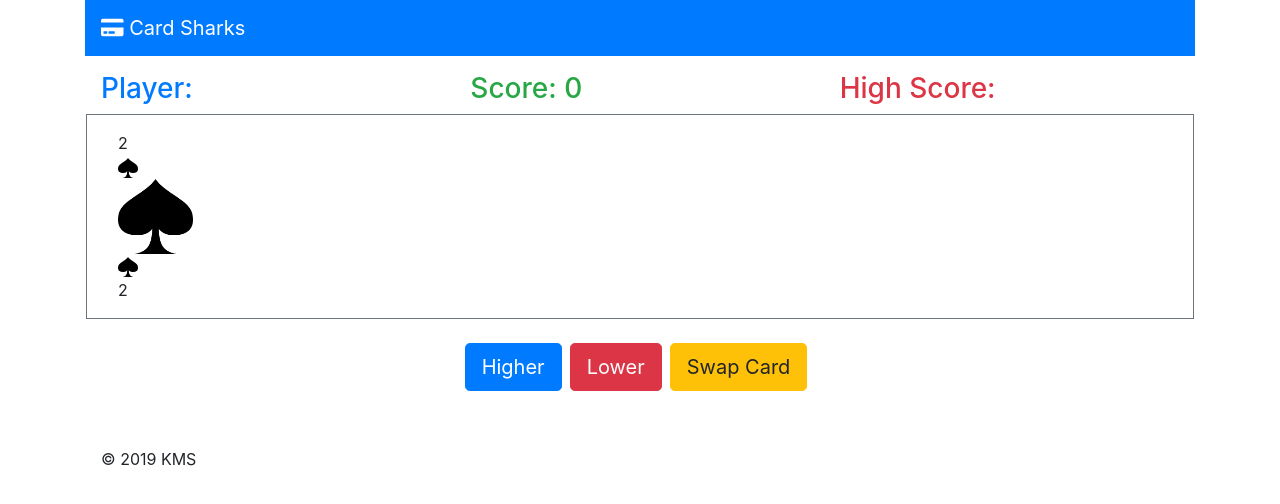
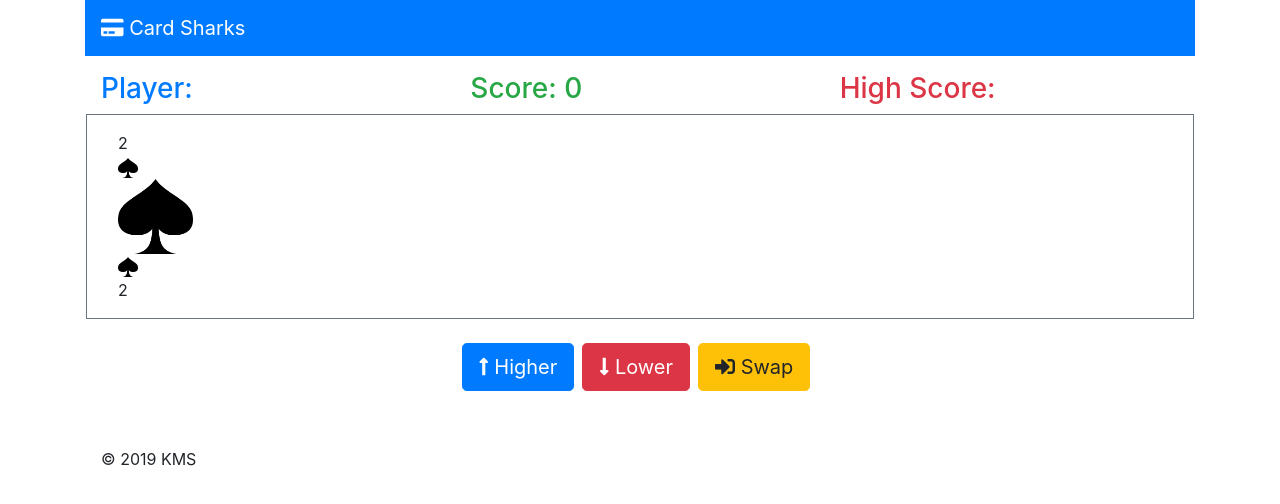
Before and after one commit to livehands/cardsharks, an Angular app: page /game in a window 1280 px wide. Shown: the top 504 px of the page. Built offline with nearby package versions, Linux system fonts and the light colour scheme.

Commit message:
added button icons and swapCard method.

```diff
--- a/src/app/components/game-view/game-view.component.html
+++ b/src/app/components/game-view/game-view.component.html
@@ -19,13 +19,17 @@
   </div>
 </div>
 <div *ngIf="!gameOver" class="row d-flex flex-row justify-content-center mt-4">
-  <button class="btn btn-lg btn-primary mr-2" (click)="checkGame('h');">Higher</button>
-  <button class="btn btn-lg btn-danger mr-2" (click)="checkGame('l');">Lower</button>
-  <button *ngIf="swapCount > 0" class="btn btn-lg btn-warning mr-2" (click)="checkGame('s');">Swap Card</button>
+  <button class="btn btn-lg btn-primary mr-2" (click)="checkGame('h');"><i class="fa fa-long-arrow-alt-up"></i>
+    Higher</button>
+  <button class="btn btn-lg btn-danger mr-2" (click)="checkGame('l');"> <i class="fa fa-long-arrow-alt-down"></i>
+    Lower</button>
+  <button *ngIf="swapCount > 0" class="btn btn-lg btn-warning mr-2" (click)="swapCard()"><i
+      class="fa fa-sign-in-alt"></i>
+    Swap</button>
 </div>
 <div *ngIf="gameOver" class="row d-flex flex-row justify-content-center mt-4">
-  <button class="btn btn-lg btn-danger mr-2" (click)="quitGame()">Quit</button>
-  <button class="btn btn-lg btn-success mr-2" (click)="newGame()">New Game</button>
+  <button class="btn btn-lg btn-danger mr-2" (click)="quitGame()"><i class="fa fa-reply-all"></i> Quit</button>
+  <button class="btn btn-lg btn-success mr-2" (click)="newGame()"><i class="fa fa-plus-square"></i> New Game</button>
 </div>
 <div class="row d-flex flex-row justify-content-center">
   <h5 class="mt-4">{{status}}</h5>
--- a/src/app/components/game-view/game-view.component.ts
+++ b/src/app/components/game-view/game-view.component.ts
@@ -38,11 +38,6 @@ export class GameViewComponent implements OnInit {
   checkGame(guess: string) {
     const nextCard = this.deck[this.board.length];
 
-    console.log('Guess: ' + guess);
-    console.log('Current: ' + JSON.stringify(this.currentCard));
-    console.log('Next: ' + JSON.stringify(nextCard));
-    console.log('cc: ' + this.currentCard.value + ' nc: ' + nextCard.value);
-
     switch (guess) {
       case 'l':
         this.board.push(nextCard);
@@ -61,21 +56,23 @@ export class GameViewComponent implements OnInit {
           this.wrong();
         }
         break;
-      case 's':
-        this.currentCard = nextCard;
-        this.board.pop();
-        this.board.push(nextCard);
-        this.swapCount--;
-        this.gameOver = false;
-        break;
       default:
-        console.log('nothing...');
+        this.wrong();
         break;
     }
 
     this.recordScore();
   }
 
+  swapCard() {
+    const newCard = this.deck[this.board.length];
+    console.log('New Card: ' + JSON.stringify(newCard));
+    this.board.pop();
+    this.currentCard = newCard;
+    this.board.push(newCard);
+    this.swapCount--;
+    this.gameOver = false;
+  }
   wrong() {
     this.gameOver = true;
     this.status = 'GAME OVER';
@@ -113,7 +110,6 @@ export class GameViewComponent implements OnInit {
     this.board = [];
     this.currentCard = this.deck[0];
     this.board.push(this.currentCard);
-    console.log(this.deck.length + ' ' + JSON.stringify(this.deck));
   }
 
 }
--- a/src/app/models/deck-model.ts
+++ b/src/app/models/deck-model.ts
@@ -25,22 +25,22 @@ export class DeckModel {
 
   shuffle(): CardModel[] {
     let d = this.deck;
-    console.log('original Deck: ' + JSON.stringify(d));
+    // console.log('original Deck: ' + JSON.stringify(d));
     const shuffledDeck = [];
     let key;
-    console.log(JSON.stringify(d));
+    // console.log(JSON.stringify(d));
 
     while (shuffledDeck.length < 52) {
       key = Math.floor((Math.random() * d.length) + 1);
-      key--;
-      console.log('key' + key + ': ' + key);
+      key--; // get back to zero based count as random on;y does betweek 1 and d.length.
+      // console.log('key' + key + ': ' + key);
       shuffledDeck.push(d[key]);
       d.splice(key, 1);
-      console.log(JSON.stringify(d));
-      console.log('Dlength' + d.length);
+      // console.log(JSON.stringify(d));
+      // console.log('Dlength' + d.length);
     }
 
-    console.log('Shuffle: ' + shuffledDeck.length + ' ' + JSON.stringify(shuffledDeck));
+    // console.log('Shuffle: ' + shuffledDeck.length + ' ' + JSON.stringify(shuffledDeck));
     return shuffledDeck;
   }
 }
```
